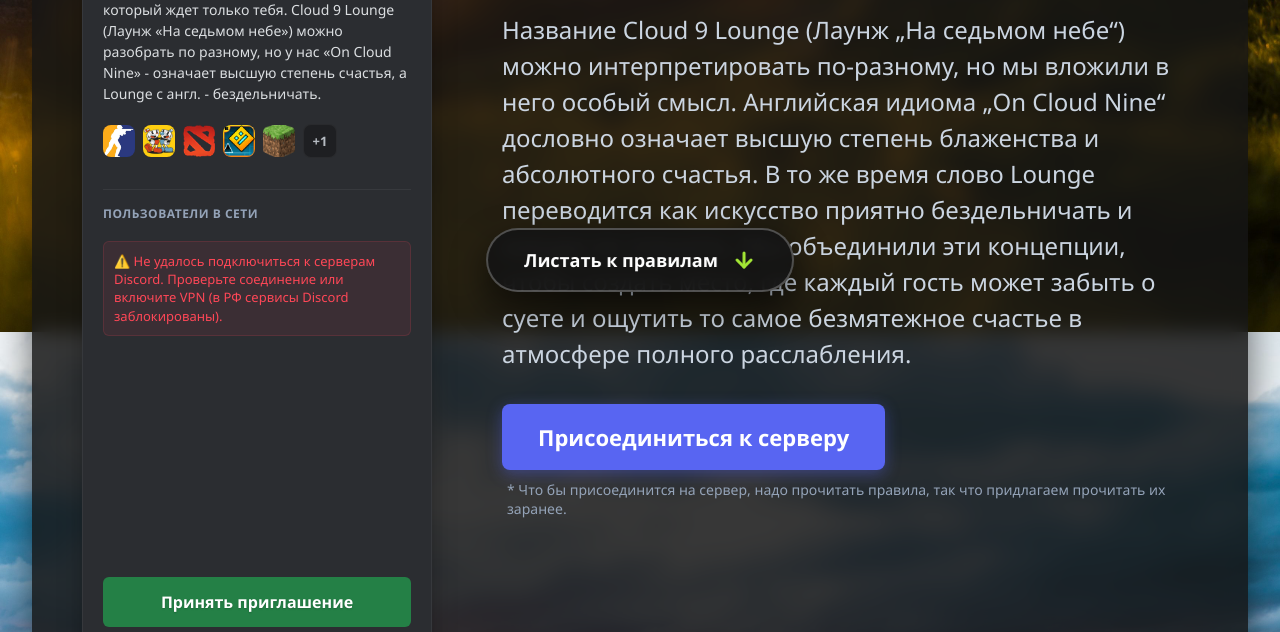
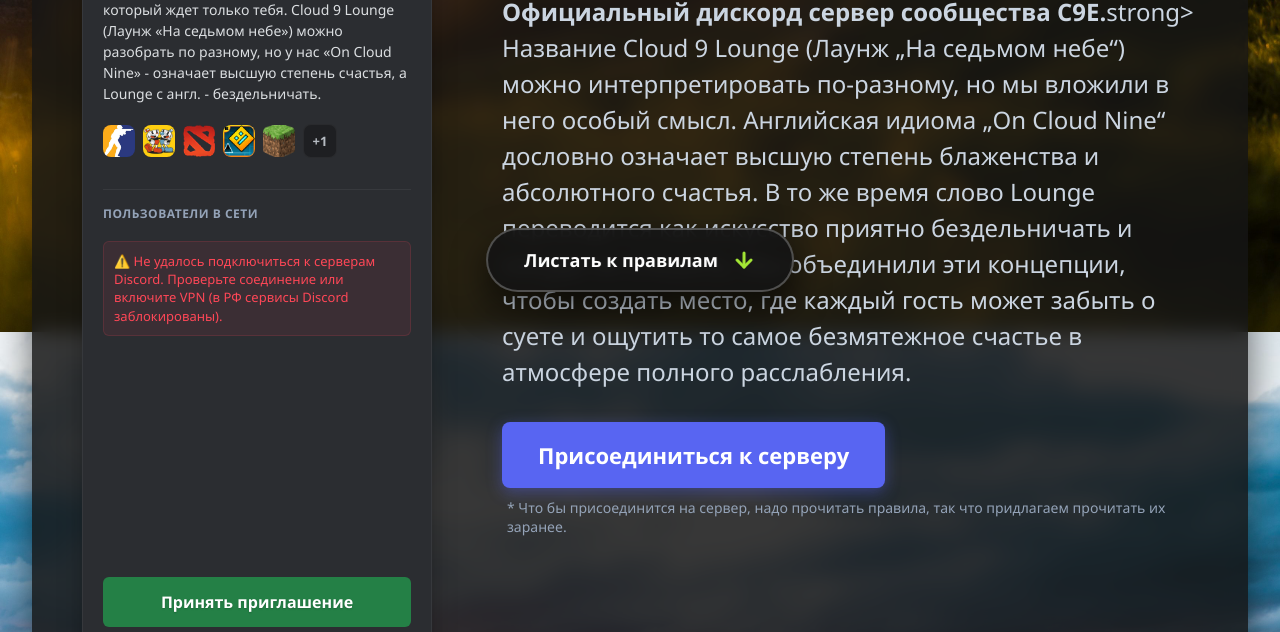
Before and after one commit to egoros126/memes-paradise-bot, a website: page index.html in a window 1280 px wide. Shown: the part 468-1100 px from the top of the page. Drawn offline with Linux system fonts and the light colour scheme; no server answers.

Commit message:
Update index.html

```diff
--- a/index.html
+++ b/index.html
@@ -117,7 +117,7 @@
         Официальный<br>дискорд сервер<br>"Cloud 9 Lounge"
       </h1>
       <p style="margin: 0; color: #cbd5e1; font-size: 24px; line-height: 1.5;">
-        Название Cloud 9 Lounge (Лаунж „На седьмом небе“) можно интерпретировать по-разному, но мы вложили в него особый смысл. Английская идиома „On Cloud Nine“ дословно означает высшую степень блаженства и абсолютного счастья. В то же время слово Lounge переводится как искусство приятно бездельничать и никуда не спешить. Мы объединили эти концепции, чтобы создать место, где каждый гость может забыть о суете и ощутить то самое безмятежное счастье в атмосфере полного расслабления.
+        <strong>Официальный дискорд сервер сообщества C9E.</strong>strong> Название Cloud 9 Lounge (Лаунж „На седьмом небе“) можно интерпретировать по-разному, но мы вложили в него особый смысл. Английская идиома „On Cloud Nine“ дословно означает высшую степень блаженства и абсолютного счастья. В то же время слово Lounge переводится как искусство приятно бездельничать и никуда не спешить. Мы объединили эти концепции, чтобы создать место, где каждый гость может забыть о суете и ощутить то самое безмятежное счастье в атмосфере полного расслабления.
       </p>
 
       <!-- Блок кнопки присоединения -->
```
